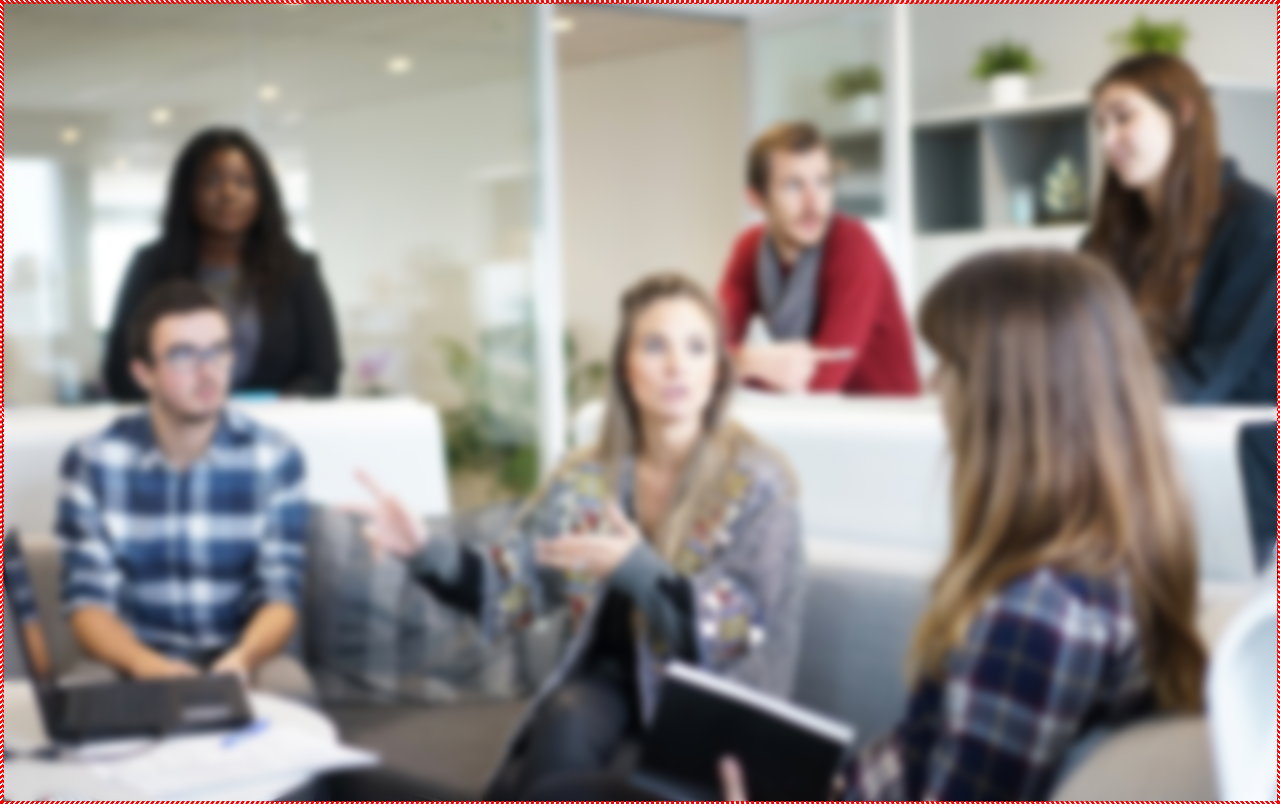
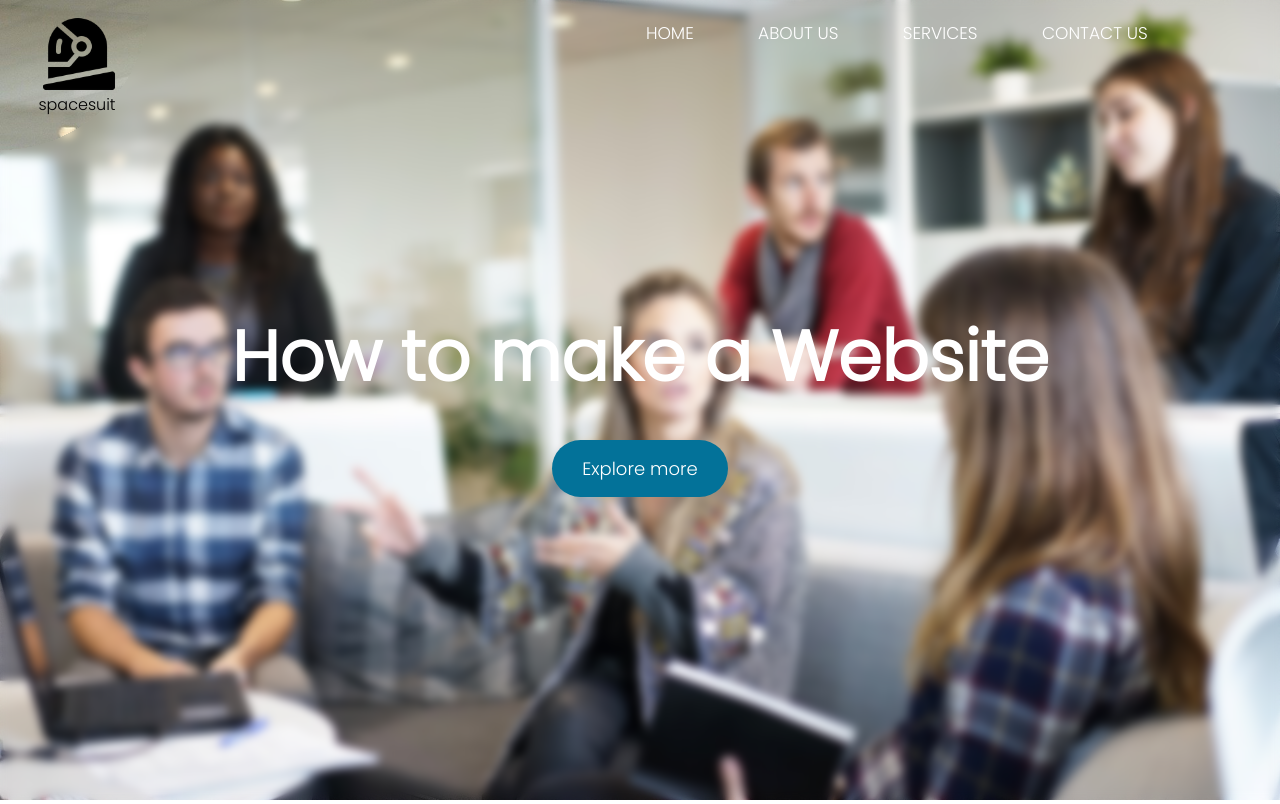
Before and after one commit to AlexisAlegria/Web-page-with-blur-mas-image, a plain HTML site: page index.html in a window 1280 px wide. Drawn offline with Linux system fonts and the light colour scheme.

Commit message:
Finished

```diff
--- a/index.html
+++ b/index.html
@@ -10,6 +10,30 @@
 <body>
     <div class="container">
         <div id="blur-area"></div>
+        <nav>
+            <div class="company-logo">
+                <img src="spacesuit.png" class="logo" alt="">
+                <p>spacesuit</p>
+            </div>
+
+            <ul>
+                <li><a href="">HOME</a></li>
+                <li><a href="">ABOUT US</a></li>
+                <li><a href="">SERVICES</a></li>
+                <li><a href="">CONTACT US</a></li>
+            </ul>
+        </nav>
+        <div class="text-box">
+            <h1>How to make a Website</h1>
+            <button type="button">Explore more</button>
+        </div>
     </div>
+
+    <script>
+        var blurArea = document.getElementById("blur-area");
+        document.onmousemove = function(e){
+            blurArea.style.transform = `translate(${e.pageX}px, ${e.pageY}px)`;
+        }
+    </script>
 </body>
 </html>
--- a/styles.css
+++ b/styles.css
@@ -4,7 +4,7 @@ margin: 0;
 padding: 0;
 box-sizing: border-box;
 font-family: 'Poppins', sans-serif;
-border: 1px dashed red;
+/* border: 1px dashed red; */
 }
 .container{
     width: 100%;
@@ -14,13 +14,74 @@ border: 1px dashed red;
     background-position: center;
     overflow: hidden;
     position: relative;
+    display: flex;
+    justify-content: center;
+    align-items: center;
 }
 #blur-area{
     position: absolute;
-    width: 100vw;
-    height: 100vh;
-    left:0;
-    top:0;
+    width: 200vw;
+    height: 200vh;
+    left:-100vw;
+    top:-100vh;
     -webkit-backdrop-filter: blur(5px);
     backdrop-filter: blur(5px);
+    z-index: 1;
+    -webkit-mask-image: radial-gradient(150px at 50% 50%, transparent 100%, black 100%);
+    mask-image: radial-gradient(150px at 50% 50%, transparent 100%, black 100%);
 }
+nav{
+    width: 100%;
+    padding: 20px 8%;
+    position: absolute;
+    top: 0;
+    z-index: 2;
+    display: flex;
+    align-items: center;
+    justify-content:flex-end;
+
+}
+.company-logo{
+ position: absolute;
+ left: 3%;
+ top: 20%;
+}
+p{
+    margin-top: -10px;
+}
+.logo{
+    width: 32%;
+    cursor: pointer;
+    left: 0;
+}
+nav ul li{
+    list-style: none;
+    display: inline-block;
+    margin: 0 30px;
+}
+nav ul li a{
+    text-decoration: none;
+    color: #fff;
+    font-size: 17px;
+    font-weight: 500;
+}
+.text-box{
+    position: relative;
+    z-index: 2;
+    text-align: center;
+}
+.text-box h1{
+    font-size: 70px;
+    color: #fff;
+}
+.text-box button{
+    background: #037299;
+    color: #fff;
+    padding: 15px 30px;
+    border: 0;
+    outline: 0;
+    cursor: pointer;
+    font-size: 18px;
+    border-radius: 30px;
+    margin-top: 30px;
+}
```
